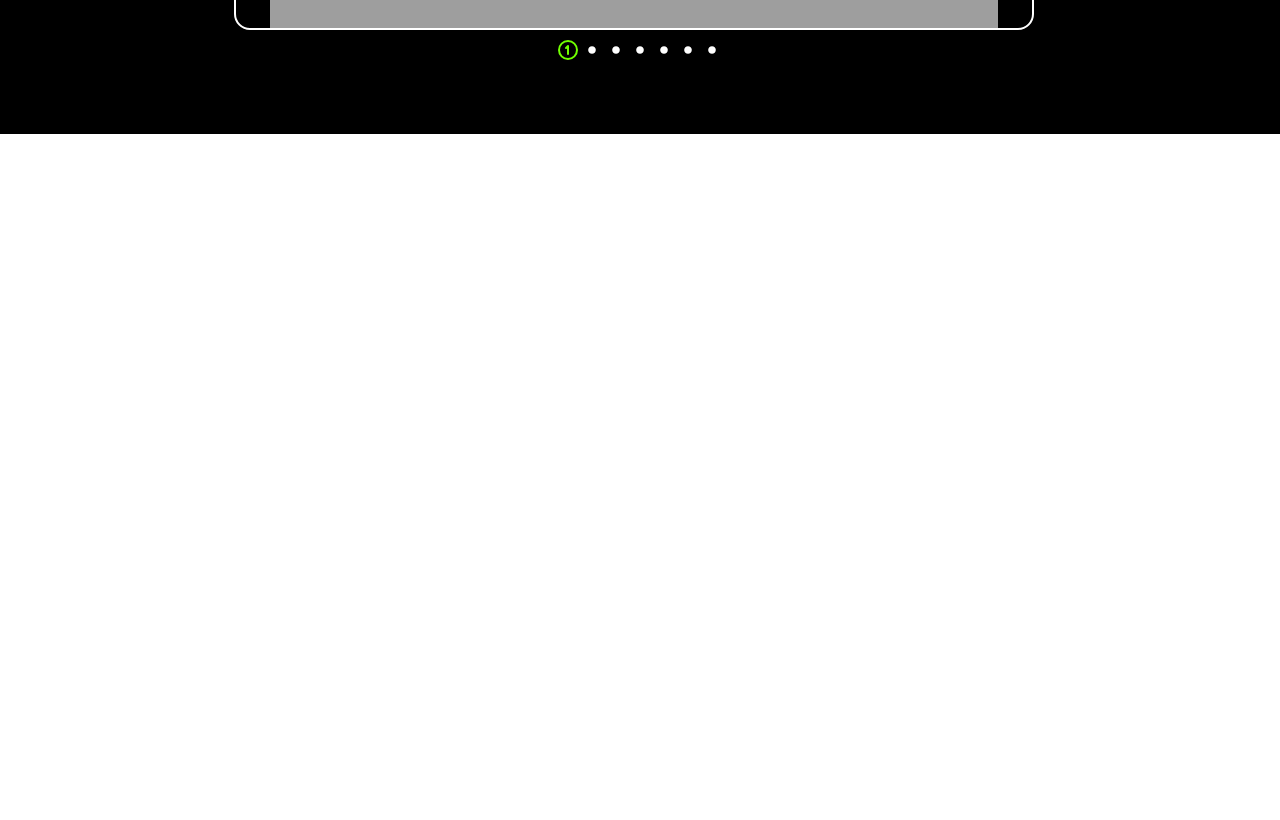
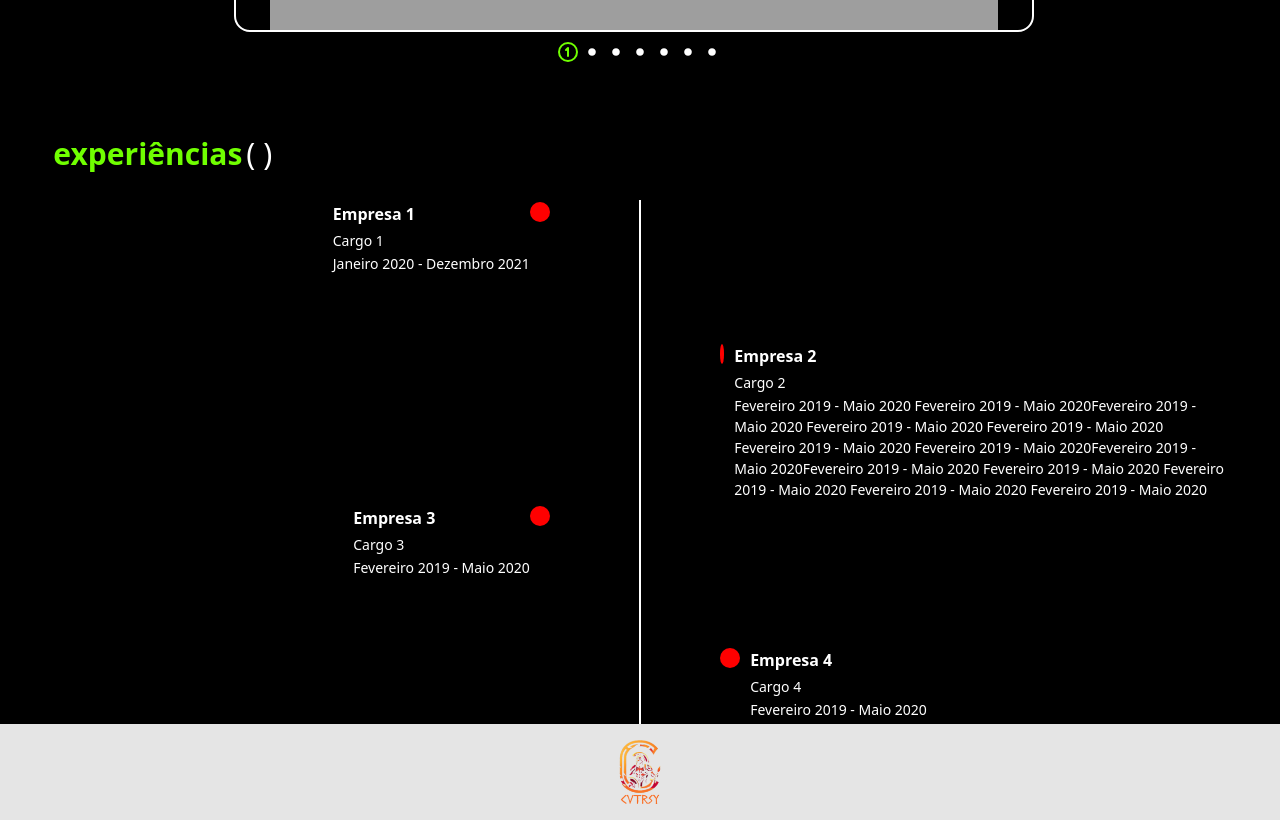
Before and after one commit to vieiran55/portifolio, a React (Create React App) app: page / in a window 1280 px wide. Shown: the part 1800-2620 px from the top of the page. Before the commit the page ends 1934 px from the top, so only its background shows below. Built offline with nearby package versions, Linux system fonts and the light colour scheme; grey boxes are pictures that could not be loaded; what tw-elements would draw is missing.

Commit message:
projetos finalizados, experiencia inicado

```diff
--- /dev/null
+++ b/src/componentes/Empresas/Empresas.module.scss
@@ -0,0 +1,59 @@
+@import "../../styles/variaveis";
+@import "../../styles/breakpoints";
+
+@import url('https://fonts.googleapis.com/css2?family=Roboto:wght@700&display=swap');
+@import url("https://fonts.googleapis.com/css2?family=Michroma&display=swap");
+
+.empresas{
+  @apply flex flex-col w-11/12;
+  &__titulos{
+    @apply flex flex-row mb-2;
+  }
+  &__titulo{
+    @apply text-verdeLoud text-lg font-bold;
+    @media screen and (min-width: $desktop_xl) {
+      @apply text-3xl;
+    }
+  }
+  &__titulo2{
+    @apply text-white text-lg mx-1;
+    @media screen and (min-width: $desktop_xl) {
+      @apply text-3xl;
+    }
+  }
+}
+
+
+.trilha-vertical {
+  display: flex;
+  flex-direction: column;
+}
+
+.experiencia {
+  display: flex;
+  align-items: center;
+  margin-bottom: 16px;
+}
+
+.circulo {
+  width: 16px;
+  height: 16px;
+  border-radius: 50%;
+  background-color: #007bff; /* Cor de fundo do círculo */
+  margin-right: 16px;
+}
+
+.conteudo {
+  color: #333;
+}
+
+h3 {
+  font-size: 16px;
+  font-weight: bold;
+  margin-bottom: 4px;
+}
+
+p {
+  font-size: 14px;
+  margin-bottom: 2px;
+}
--- /dev/null
+++ b/src/componentes/Empresas/EmpresasItens/EmpresasItens.module.scss
@@ -0,0 +1,56 @@
+@import "../../../styles/variaveis";
+@import "../../../styles/breakpoints";
+
+@import url('https://fonts.googleapis.com/css2?family=Roboto:wght@700&display=swap');
+@import url("https://fonts.googleapis.com/css2?family=Michroma&display=swap");
+
+.empresasItens {
+  position: relative;
+}
+
+.linha__vertical {
+  position: absolute;
+  top: 0;
+  left: 50%;
+  transform: translateX(-50%);
+  width: 2px;
+  height: 100%;
+  background-color: white; /* Cor da linha vertical */
+}
+
+.experiencia__list {
+  display: flex;
+  justify-content: space-between;
+  align-items: flex-start;
+  flex-wrap: wrap;
+  margin-top: 20px;
+}
+
+.experiencia__item {
+  display: flex;
+  align-items: flex-start;
+  margin: 2px;
+  width: 43%;
+  height: 40%;
+}
+
+.esquerda {
+  flex-direction: row-reverse;
+}
+
+.direita {
+  flex-direction: row;
+  margin-top: 9rem;
+}
+
+.circulo {
+  width: 20px;
+  height: 20px;
+  border-radius: 50%;
+  background-color: red; /* Cor do círculo */
+  margin-right: 10px;
+}
+
+.conteudo {
+  color: white; /* Cor do conteúdo (empresa, cargo, período) */
+}
--- /dev/null
+++ b/src/componentes/Empresas/EmpresasItens/index.tsx
@@ -0,0 +1,36 @@
+import estilos from "./EmpresasItens.module.scss";
+
+interface Experiencia {
+  empresa: string;
+  cargo: string;
+  periodo: string;
+}
+
+interface Props {
+  experiencias: Experiencia[];
+}
+
+export default function EmpresasItens({ experiencias }: Props) {
+  return (
+    <div className={estilos.empresasItens}>
+      <div className={estilos.linha__vertical}></div>
+      <div className={estilos.experiencia__list}>
+        {experiencias.map((experiencia, index) => (
+          <div
+            className={`${estilos.experiencia__item} ${
+              index % 2 === 0 ? estilos.esquerda : estilos.direita
+            }`}
+            key={index}
+          >
+            <div className={estilos.circulo}></div>
+            <div className={estilos.conteudo}>
+              <h3>{experiencia.empresa}</h3>
+              <p>{experiencia.cargo}</p>
+              <p>{experiencia.periodo}</p>
+            </div>
+          </div>
+        ))}
+      </div>
+    </div>
+  );
+}
--- /dev/null
+++ b/src/componentes/Empresas/index.tsx
@@ -0,0 +1,41 @@
+import React from "react";
+import EmpresasItens from "./EmpresasItens";
+import estilos from "./Empresas.module.scss";
+
+export default function Empresas() {
+  const experiencias = [
+    {
+      empresa: "Empresa 1",
+      cargo: "Cargo 1",
+      periodo: "Janeiro 2020 - Dezembro 2021",
+    },
+    {
+      empresa: "Empresa 2",
+      cargo: "Cargo 2",
+      periodo: "Fevereiro 2019 - Maio 2020 Fevereiro 2019 - Maio 2020Fevereiro 2019 - Maio 2020 Fevereiro 2019 - Maio 2020 Fevereiro 2019 - Maio 2020 Fevereiro 2019 - Maio 2020 Fevereiro 2019 - Maio 2020Fevereiro 2019 - Maio 2020Fevereiro 2019 - Maio 2020 Fevereiro 2019 - Maio 2020 Fevereiro 2019 - Maio 2020 Fevereiro 2019 - Maio 2020 Fevereiro 2019 - Maio 2020",
+    },
+    {
+      empresa: "Empresa 3",
+      cargo: "Cargo 3",
+      periodo: "Fevereiro 2019 - Maio 2020",
+    },
+    {
+      empresa: "Empresa 4",
+      cargo: "Cargo 4",
+      periodo: "Fevereiro 2019 - Maio 2020",
+    },
+    // Adicione mais objetos de experiência, se necessário
+  ];
+
+  return (
+    <div className={estilos.empresas}>
+      <div className={estilos.empresas__titulos}>
+        <h1 className={estilos.empresas__titulo}>experiências</h1>
+        <h2 className={estilos.empresas__titulo2}>( )</h2>
+      </div>
+      <div>
+        <EmpresasItens experiencias={experiencias} />
+      </div>
+    </div>
+  );
+}
--- a/src/componentes/Projetos/Projetos.module.scss
+++ b/src/componentes/Projetos/Projetos.module.scss
@@ -51,48 +51,53 @@
       }
     }
     &__titulo{
-      @apply z-20 px-2 ;
+      @apply z-20 px-2 text-base;
+      @media screen and (min-width: 800px) {
+        @apply text-2xl py-2;
+      }
     }
     &__tag{
       @apply flex flex-row text-center;
       &__icon{
-        @apply mx-2 w-12 h-7 border-2 rounded-md;
+        @apply mx-2 w-12 h-7 border-2 rounded-md ;
       }
       &__iconPrincipal{
-        @apply mx-2 w-12 h-7 border-2 rounded-md;
+        @apply mx-2 w-12 h-7 border-2 rounded-md ;
       }
     }
   }
 }
 
 .projetos__links__conteiner{
-  background-color: rgba(128, 128, 128, 0.5);
-  @apply rounded-b-lg py-1;
+  @apply rounded-b-lg py-1 flex flex-row;
   @media screen and (min-width: 800px) {
     @apply hidden;
   }
 }
 
 .projetos__links__item{
-  @apply mx-2 cursor-pointer;
+  @apply mx-1 flex flex-row justify-center items-center border-2 rounded-md  h-8 w-24;
+  &:hover{
+    @apply border-2 border-verdeLoud rounded-md cursor-pointer w-24 text-verdeLoud bg-black;
+  }
+  @media screen and (min-width: 800px) {
+    @apply justify-evenly h-10 w-24;
+  }
+  &__icon{
+    @apply h-6 w-6 mr-1;
+  }
 }
 
 
 .principal:hover .projetos__links__conteiner{
   @media screen and (min-width: 801px) {
-    @apply block;
-  }
-}
-
-.principal:hover .projetos__links__conteiner{
-  @media screen and (min-width: 801px) {
-    @apply block;
+    @apply flex flex-row justify-end;
   }
 }
 
 .principal:hover .projetos__item__elementos__conteinerPrincipal{
   @media screen and (min-width: 801px) {
-    @apply block;
+    @apply flex flex-col items-center;
   }
 }
 
@@ -194,6 +199,7 @@
   flex: 0 0 auto;
   scroll-snap-align: center;
   @apply w-[300px] h-[270px] rounded-2xl bg-center bg-cover duration-500 flex flex-col justify-between border-2 border-verdeLoud ;
+  @apply transition-all;
   @media screen and (min-width: 410px) {
     @apply w-[350px] h-[290px];
   }
@@ -206,7 +212,7 @@
   @media screen and (min-width: 850px) {
     @apply border-white w-[600px] h-[410px];
     &:hover{
-      @apply border-verdeLoud cursor-pointer;
+      @apply border-verdeLoud;
     }
   }
   @media screen and (min-width: 950px) {
@@ -255,3 +261,47 @@
     @apply text-2xl cursor-pointer;
   }
 }
+
+.react {
+  @apply border-metallicSeaweed text-metallicSeaweed;
+}
+
+.js {
+  @apply border-yellow-700 text-yellow-700;
+}
+
+.ts {
+  @apply border-blue-700 text-blue-700;
+}
+
+.html {
+  @apply border-orange-700 text-orange-700;
+}
+
+.css {
+  @apply border-pink-200 text-pink-200;
+}
+
+.node{
+  @apply  border-green-700 text-green-700;
+}
+
+.sass{
+  @apply border-pink-600 text-pink-600;
+}
+
+.tailwind{
+  @apply border-cyan-600 text-cyan-600;
+}
+
+.mongodb{
+  @apply border-green-400 text-green-400;
+}
+
+.mysql{
+  @apply border-blue-900 text-blue-900;
+}
+
+.python{
+  @apply bg-gradient-to-r from-yellow-500 to-blue-500;
+}
--- a/src/pages/Home/index.tsx
+++ b/src/pages/Home/index.tsx
@@ -1,3 +1,4 @@
+import Empresas from "../../componentes/Empresas";
 import Perfil from "../../componentes/Perfil";
 import Projetos from "../../componentes/Projetos";
 import Skills from "../../componentes/Skills";
@@ -12,6 +13,7 @@ export default function Home(){
       <Sobre />
       <Skills />
       <Projetos />
+      <Empresas />
     </div>
   );
 }
--- a/src/routes.tsx
+++ b/src/routes.tsx
@@ -13,7 +13,7 @@ export default function AppRouter() {
         <Routes>
           <Route path="/" element={<Home />} />
         </Routes>
-        {/* <Rodape /> */}
+        <Rodape />
       </Router>
     </div>
   );
```
Also changed, not shown: src/componentes/Projetos/index.tsx (+62 -41 lines).
